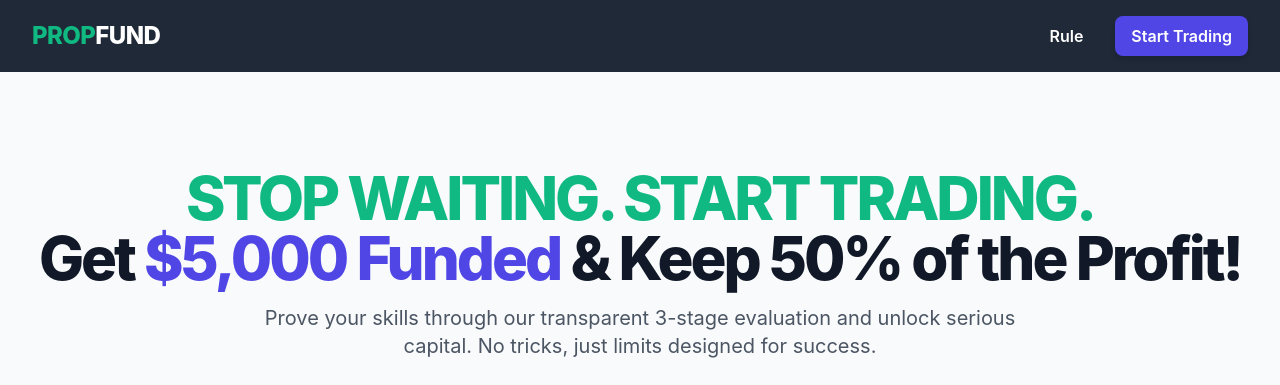
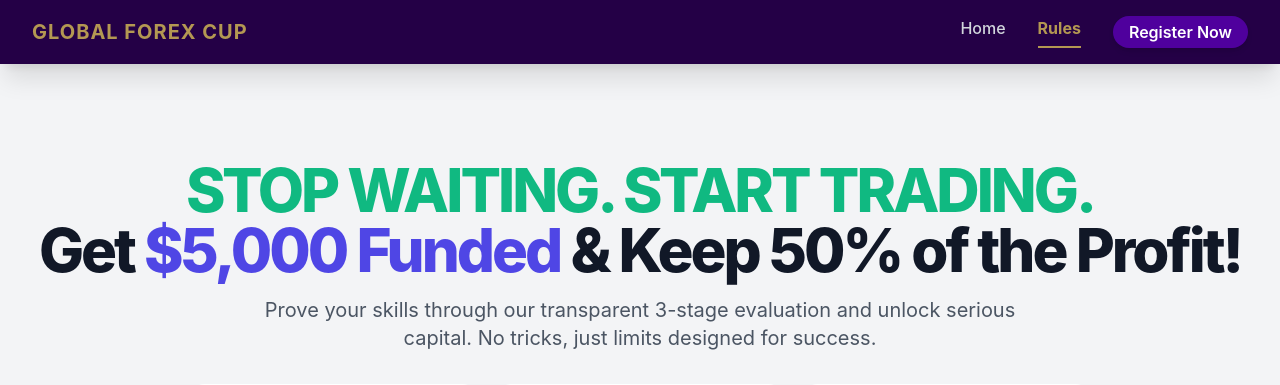
Before and after one commit to scottShams/funding4x, a PHP site: page /home.php in a window 1280 px wide. Shown: the top 385 px of the page. Run offline with PHP 8.4, Linux system fonts and the light colour scheme; some libraries are stand-ins or nearby versions.

Commit message:
Update home.php and rule.php to change branding from "PROP FUND" to "GLOBAL FOREX CUP", introduce new color palette including primary-purple, secondary-purple, trophy-gold, and header-dark, and refresh header, navigation, and footer styling for a cohesive purple/gold theme across both pages.

```diff
--- a/home.php
+++ b/home.php
@@ -29,6 +29,12 @@
                         'fomo-red': '#ef4444', // A striking red for urgency
                         'bg-light': '#f9fafb', // Very light background
                         'primary-accent': '#f97316', // Tailwind orange-500 for consistency
+                        'primary-purple': '#4f009d', // Deep Royal Purple
+                        'secondary-purple': '#7b2cbf', // Lighter accent purple
+                        'trophy-gold': '#b49852', // Classic, muted Gold
+                        'header-dark': '#240046', // Dark background
+                        'bg-light': '#f3f4f6',
+                        'cta-hover': '#9d7c49',
                     }
                 }
             }
@@ -71,26 +77,30 @@
 <body>
 
     <!-- Header & Navigation -->
-    <header class="header-bg text-white shadow-xl">
-        <div class="max-w-7xl mx-auto px-4 sm:px-6 lg:px-8 py-4 flex justify-between items-center">
-            <h1 class="text-2xl font-extrabold tracking-tight text-success-green">PROP<span class="text-white">FUND</span></h1>
-            <nav class="hidden sm:flex items-center space-x-4">
-                <a href="rule.php" class="text-white hover:text-success-green font-semibold py-2 px-4 rounded-lg transition duration-300">
-                    Rule
-                </a>
-                <button onclick="document.getElementById('modal').classList.remove('hidden')" class="bg-primary-indigo hover:bg-indigo-700 text-white font-semibold py-2 px-4 rounded-lg transition duration-300 shadow-md">
-                    Start Trading
-                </button>
-            </nav>
-            <!-- Mobile Menu -->
-            <div class="sm:hidden flex items-center space-x-2">
-                <a href="rule.php" class="text-white hover:text-success-green font-semibold py-1 px-2 text-sm rounded transition duration-300">
-                    Rule
-                </a>
-                <button onclick="document.getElementById('modal').classList.remove('hidden')" class="bg-primary-indigo hover:bg-indigo-700 text-white font-semibold py-1 px-3 text-sm rounded transition duration-300 shadow-md">
-                    Start Trading
+    <header class="sticky top-0 z-20 bg-header-dark shadow-xl">
+        <div class="max-w-7xl mx-auto px-4 sm:px-6 lg:px-8">
+            <div class="flex justify-between items-center h-16">
+                <!-- Logo/Title -->
+                <div class="flex-shrink-0">
+                    <a href="home.php" class="text-xl font-bold text-trophy-gold tracking-wider">GLOBAL FOREX CUP</a>
+                </div>
+                <!-- Desktop Nav -->
+                <nav class="hidden md:flex space-x-8">
+                    <a href="home.php" class="text-gray-300 hover:text-trophy-gold transition duration-150 font-medium">Home</a>
+                    <a href="rule.php" class="text-trophy-gold font-bold transition duration-150 border-b-2 border-trophy-gold">Rules</a>
+                    <a href="#" class="bg-primary-purple text-white px-4 py-1 rounded-full hover:bg-secondary-purple transition duration-150 font-semibold shadow-md" onclick="alertMessage('Registration Info', 'This would navigate to the registration form.')">Register Now</a>
+                </nav>
+                <!-- Mobile Menu Button (Hamburger) -->
+                <button id="menu-button" class="md:hidden text-gray-300 hover:text-trophy-gold focus:outline-none">
+                    <svg class="h-6 w-6" fill="none" stroke="currentColor" viewBox="0 0 24 24" xmlns="http://www.w3.org/2000/svg"><path stroke-linecap="round" stroke-linejoin="round" stroke-width="2" d="M4 6h16M4 12h16m-7 6h7"></path></svg>
                 </button>
             </div>
+        </div>
+        <!-- Mobile Menu -->
+        <div id="mobile-menu" class="hidden md:hidden bg-header-dark pb-3 px-2 pt-2 space-y-1 sm:px-3">
+            <a href="home.php" class="block px-3 py-2 rounded-md text-base font-medium text-gray-300 hover:bg-secondary-purple">Home</a>
+            <a href="#" class="block px-3 py-2 rounded-md text-base font-medium text-trophy-gold hover:bg-secondary-purple">Rules</a>
+            <a href="#" class="block px-3 py-2 rounded-md text-base font-medium bg-primary-purple text-white mt-2" onclick="alertMessage('Registration Info', 'This would navigate to the registration form.')">Register Now</a>
         </div>
     </header>
 
@@ -377,10 +387,13 @@
     </section>
 
     <!-- Footer -->
-    <footer class="bg-gray-800 text-white">
-        <div class="max-w-7xl mx-auto px-4 sm:px-6 lg:px-8 py-8 text-center">
-            <p class="text-sm">&copy; 2024 PROP FUND Trading. All rights reserved. | <a href="#" class="hover:text-success-green transition">Terms of Service</a> | <a href="#" class="hover:text-success-green transition">Risk Disclosure</a></p>
-            <p class="mt-2 text-xs text-gray-500">Trading involves significant risk. Past performance is not indicative of future results.</p>
+    <footer class="bg-header-dark text-white">
+        <div class="max-w-7xl mx-auto px-4 sm:px-6 lg:px-8 py-8 flex flex-col sm:flex-row justify-between items-center text-center sm:text-left">
+            <p class="text-sm">Global Forex Trader Cup &copy; 2024</p>
+            <div class="flex space-x-4 mt-4 sm:mt-0">
+                <a href="#" class="text-gray-400 hover:text-trophy-gold transition duration-150">Privacy Policy</a>
+                <a href="#" class="text-gray-400 hover:text-trophy-gold transition duration-150">Terms of Service</a>
+            </div>
         </div>
     </footer>
 
```
Also changed, not shown: rule.php (+17 -15 lines).
